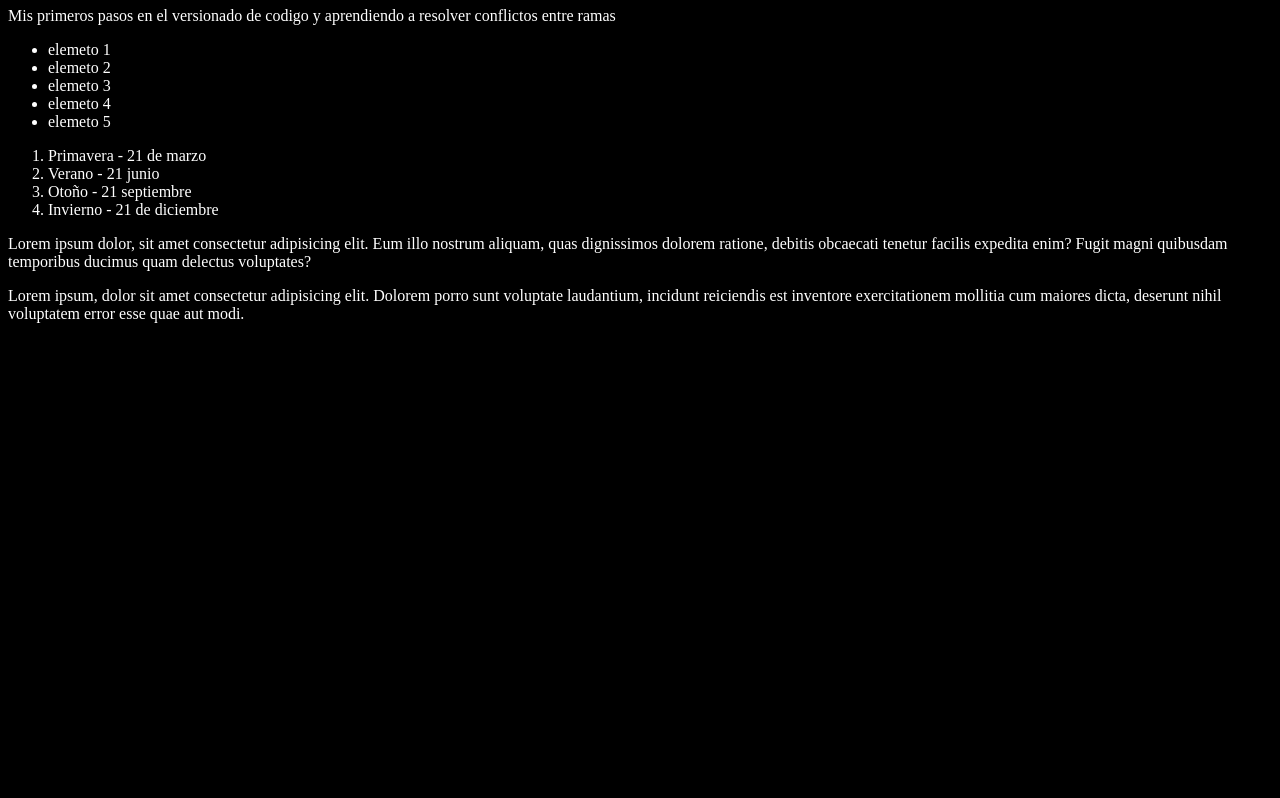
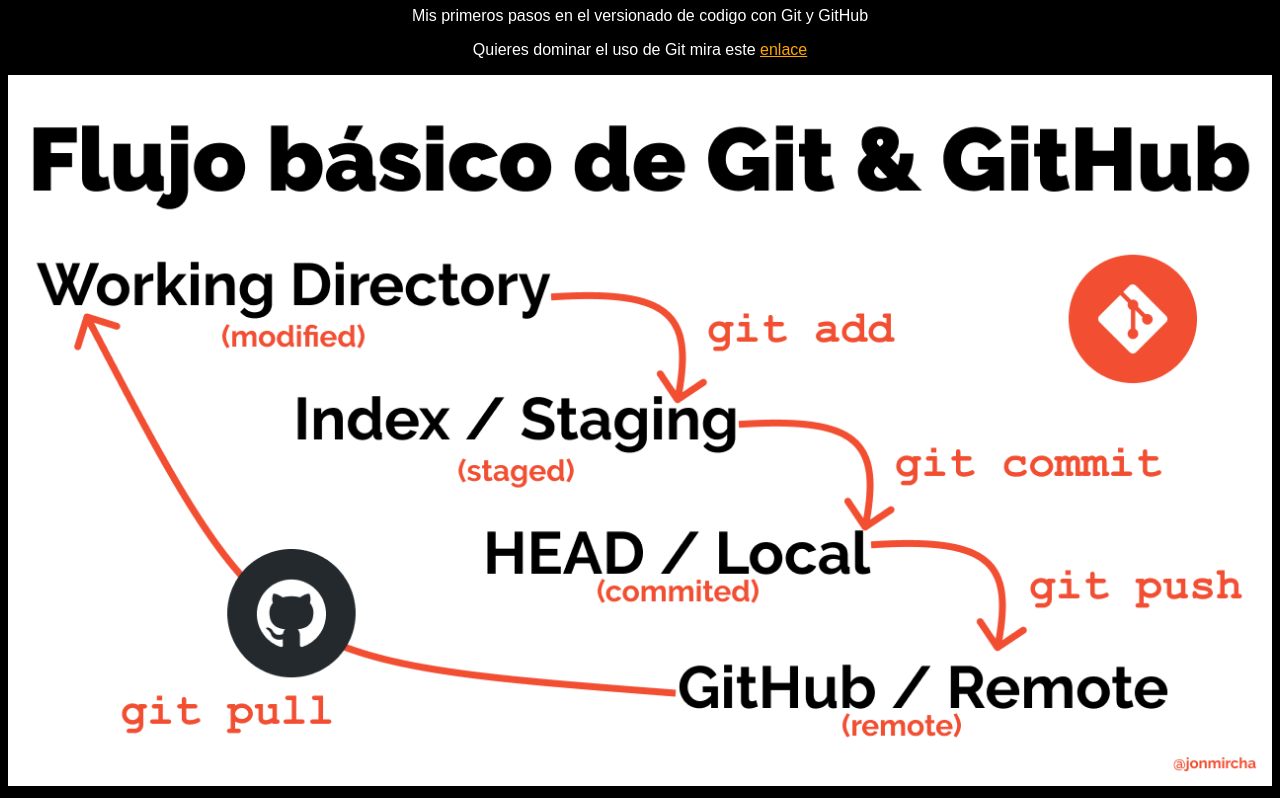
Before and after one commit to Jacevedgo/youtube-git, a plain HTML site: page index.html in a window 1280 px wide. Shown: the part 73-871 px from the top of the page. Before the commit the page ends 800 px from the top, so only its background shows below. Drawn offline with Linux system fonts and the light colour scheme.

Commit message:
Agregando imagen de flujo Git y poniendo chulo el index.html

```diff
--- a/index.html
+++ b/index.html
@@ -8,35 +8,12 @@
   </head>
   <body>
     <h1>Aprendiendo Git</h1>
+    <p>Mis primeros pasos en el versionado de codigo con Git y GitHub</p>
     <p>
-      Mis primeros pasos en el versionado de codigo y aprendiendo a resolver
-      conflictos entre ramas
+      Quieres dominar el uso de Git mira este
+      <a href="https://jonmircha.com/git" target="_blank">enlace</a>
     </p>
-    <ul>
-      <li>elemeto 1</li>
-      <li>elemeto 2</li>
-      <li>elemeto 3</li>
-      <li>elemeto 4</li>
-      <li>elemeto 5</li>
-    </ul>
-    <ol>
-      <li>Primavera - 21 de marzo</li>
-      <li>Verano - 21 junio</li>
-      <li>Otoño - 21 septiembre</li>
-      <li>Invierno - 21 de diciembre</li>
-    </ol>
-    <p>
-      Lorem ipsum dolor, sit amet consectetur adipisicing elit. Eum illo nostrum
-      aliquam, quas dignissimos dolorem ratione, debitis obcaecati tenetur
-      facilis expedita enim? Fugit magni quibusdam temporibus ducimus quam
-      delectus voluptates?
-    </p>
-    <p>
-      Lorem ipsum, dolor sit amet consectetur adipisicing elit. Dolorem porro
-      sunt voluptate laudantium, incidunt reiciendis est inventore
-      exercitationem mollitia cum maiores dicta, deserunt nihil voluptatem error
-      esse quae aut modi.
-    </p>
+    <img src="assets/img/git-flow.png" alt="Flujo de Git" />
     <script src="index.js"></script>
   </body>
 </html>
--- a/style.css
+++ b/style.css
@@ -1,4 +1,18 @@
 html {
   background-color: #000;
   color: #fff;
+  font-family: sans-serif;
+  text-align: center;
 }
+
+a {
+  color: orange;
+}
+
+a:hover {
+  color: orangered;
+}
+
+img {
+  max-width: 100%;
+}
```
Also changed, not shown: assets/img/git-flow.png (added).
